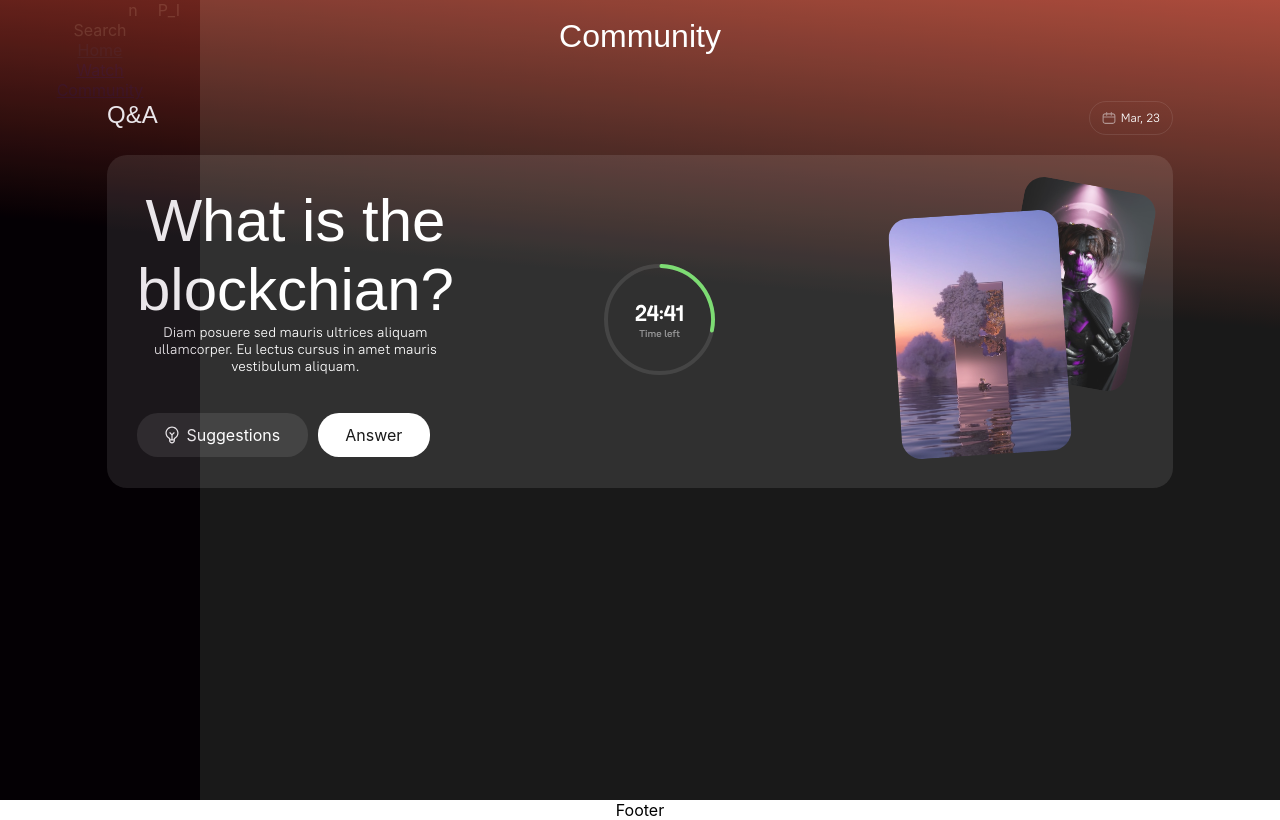
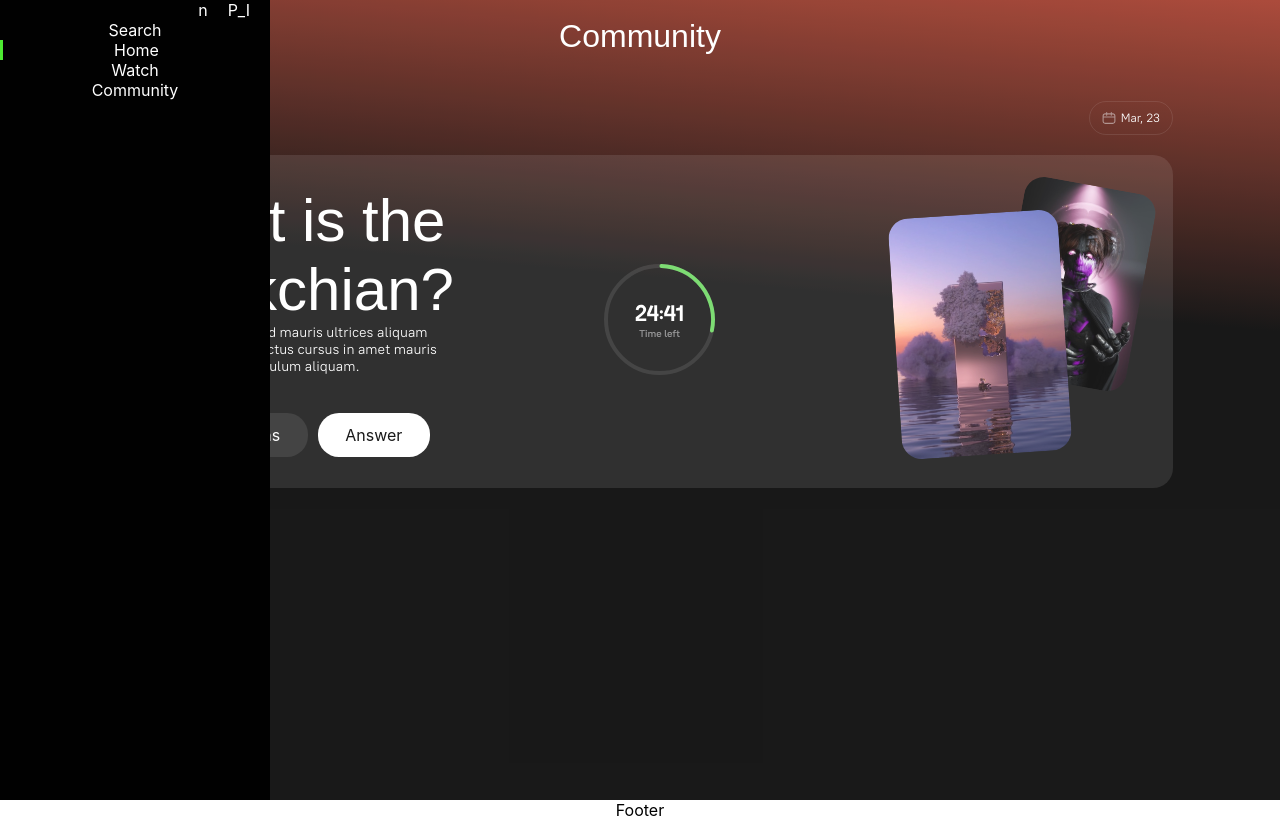
Before and after one commit to DimaEvchuk/testTask, a React (Create React App) app: page / in a window 1280 px wide. Built offline with nearby package versions, Linux system fonts and the light colour scheme; a web font is replaced by a local one.

Commit message:
редачил CSS

```diff
--- a/src/Header/Header.css
+++ b/src/Header/Header.css
@@ -1,10 +1,11 @@
 header {
-  background-color: rgb(43, 6, 43);
+  background-color: #010101;
   position: fixed;
-  width: 200px;
+  width: 270px;
   height: 100%;
   left: 0;
   top: 0;
+  z-index: 1000;
 }
 
 header > a {
@@ -22,10 +23,21 @@ header > a:hover {
   flex-direction: column;
 }
 
+.header_routing a {
+  text-decoration: none;
+  color: #ffffff;
+  cursor: default;
+  transition: opacity 0.3s ease;
+}
+
+.header_routing a:hover {
+  opacity: 0.7;
+}
+
 .header_info {
   color: #ffffff;
   display: flex;
-  justify-content:flex-end;
+  justify-content: flex-end;
   gap: 20px;
   padding-right: 20px;
 }
@@ -35,3 +47,9 @@ header > a:hover {
   display: flex;
   justify-content: center;
 }
+
+.active {
+  cursor: default;
+  border-left: 3px solid;
+  border-left-color: #4deb32;
+}
--- a/src/index.css
+++ b/src/index.css
@@ -11,8 +11,3 @@ code {
   font-family: source-code-pro, Menlo, Monaco, Consolas, 'Courier New',
     monospace;
 }
-
-.active{
-  color:rgb(42, 65, 165);
-  cursor: default;
-}
```
